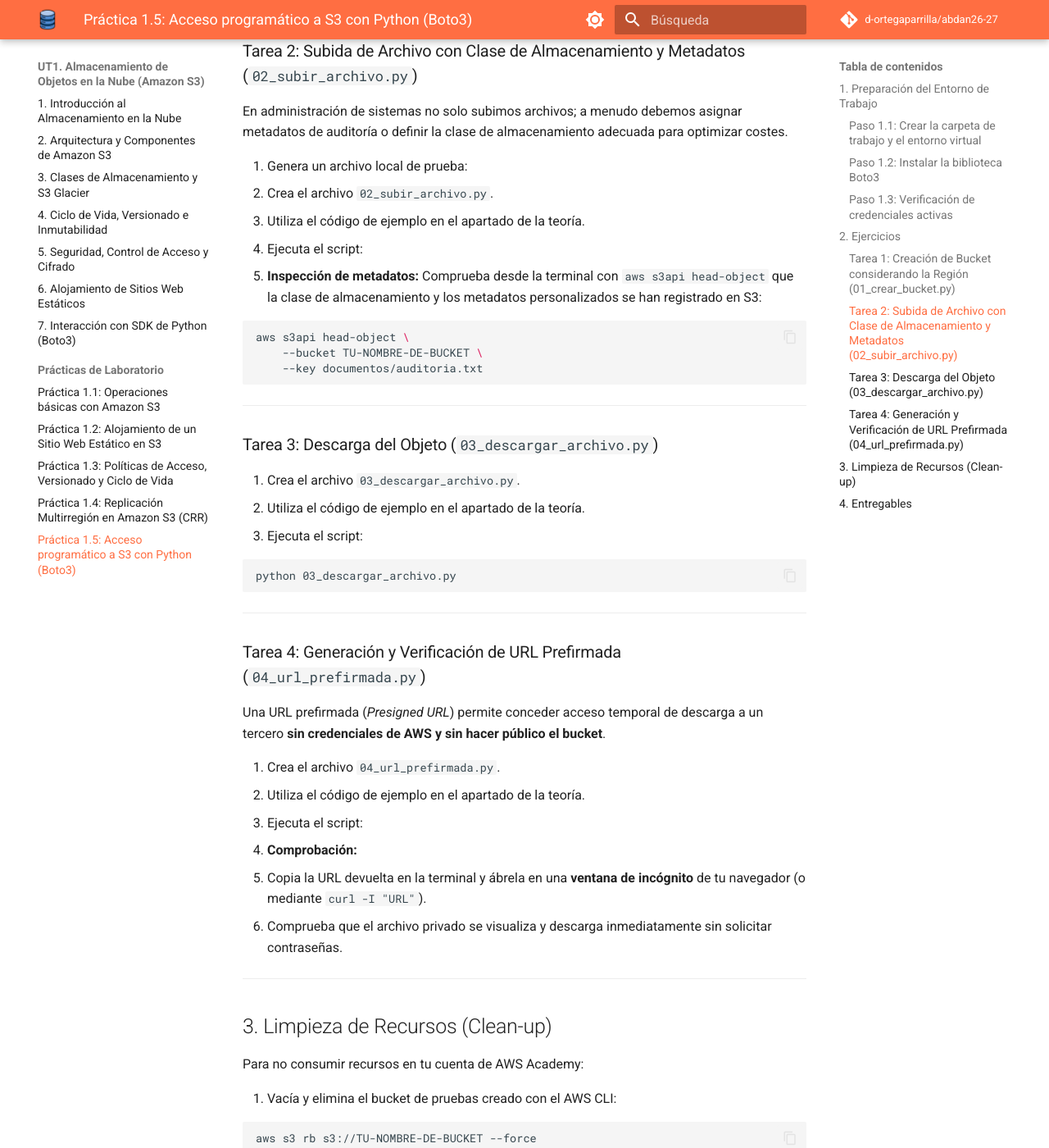
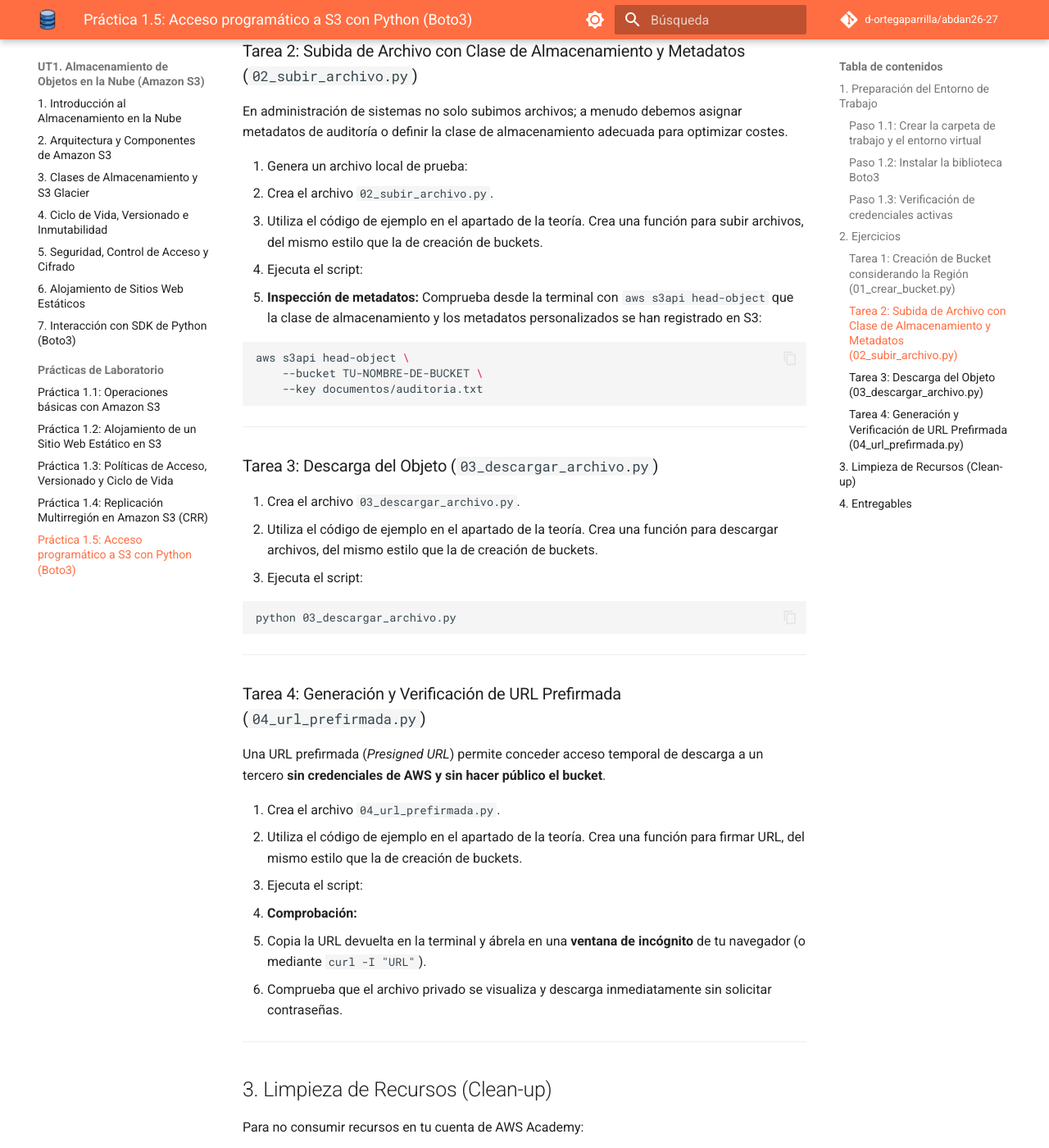
Before and after one commit to d-ortegaparrilla/abdan26-27, an MkDocs documentation site: the page built from docs/UT1/practicas/practica-5-acceso-sdk-boto3.md, in a window 1280 px wide and 1400 px high, scrolled down 2102 px. Shown: the whole window at 82% size. Built offline with MkDocs 1.6.1 and Material for MkDocs 9.7.7, drawn with Linux system fonts in a browser that asks for light colours; comment, search, counter and statistics services are not loaded.

Commit message:
Actualizar enunciado práctica 5

````diff
--- a/docs/UT1/practicas/practica-5-acceso-sdk-boto3.md
+++ b/docs/UT1/practicas/practica-5-acceso-sdk-boto3.md
@@ -90,7 +90,7 @@ En administración de sistemas no solo subimos archivos; a menudo debemos asigna
 
 1. Genera un archivo local de prueba:
 2. Crea el archivo `02_subir_archivo.py`.
-3. Utiliza el código de ejemplo en el apartado de la teoría.
+3. Utiliza el código de ejemplo en el apartado de la teoría. Crea una función para subir archivos, del mismo estilo que la de creación de buckets.
 4. Ejecuta el script:
 5. **Inspección de metadatos:** Comprueba desde la terminal con `aws s3api head-object` que la clase de almacenamiento y los metadatos personalizados se han registrado en S3:
 
@@ -105,7 +105,7 @@ aws s3api head-object \
 ### Tarea 3: Descarga del Objeto (`03_descargar_archivo.py`)
 
 1. Crea el archivo `03_descargar_archivo.py`.
-2. Utiliza el código de ejemplo en el apartado de la teoría.
+2. Utiliza el código de ejemplo en el apartado de la teoría. Crea una función para descargar archivos, del mismo estilo que la de creación de buckets.
 3. Ejecuta el script:
 
 ```bash
@@ -119,7 +119,7 @@ python 03_descargar_archivo.py
 Una URL prefirmada (*Presigned URL*) permite conceder acceso temporal de descarga a un tercero **sin credenciales de AWS y sin hacer público el bucket**.
 
 1. Crea el archivo `04_url_prefirmada.py`.
-2. Utiliza el código de ejemplo en el apartado de la teoría.
+2. Utiliza el código de ejemplo en el apartado de la teoría. Crea una función para firmar URL, del mismo estilo que la de creación de buckets.
 3. Ejecuta el script:
 4. **Comprobación:**
    - Copia la URL devuelta en la terminal y ábrela en una **ventana de incógnito** de tu navegador (o mediante `curl -I "URL"`).
````
